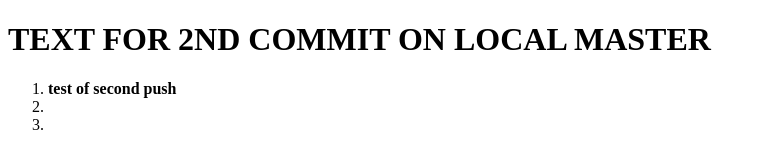
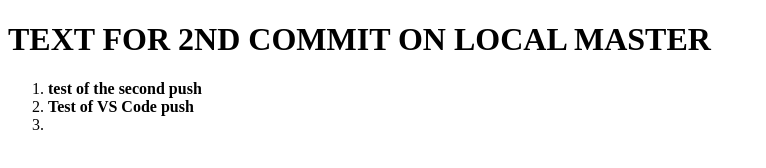
Before and after one commit to Benzogang-Tape/test-repository, a plain HTML site: page index2.html in a window 1280 px wide. Shown: the whole page, without its empty margins (0-766 px from the left). Drawn offline with Linux system fonts and the light colour scheme.

Commit message:
Test of VS Code commit

```diff
--- a/index2.html
+++ b/index2.html
@@ -8,8 +8,8 @@
 <body>
     <h1>TEXT FOR 2ND COMMIT ON LOCAL MASTER</h1>
     <ol>
-        <li><b>test of second push</b></li>
-        <li><b></b></li>
+        <li><b>test of the second push</b></li>
+        <li><b>Test of VS Code push</b></li>
         <li><b></b></li>
     </ol>
 
```
